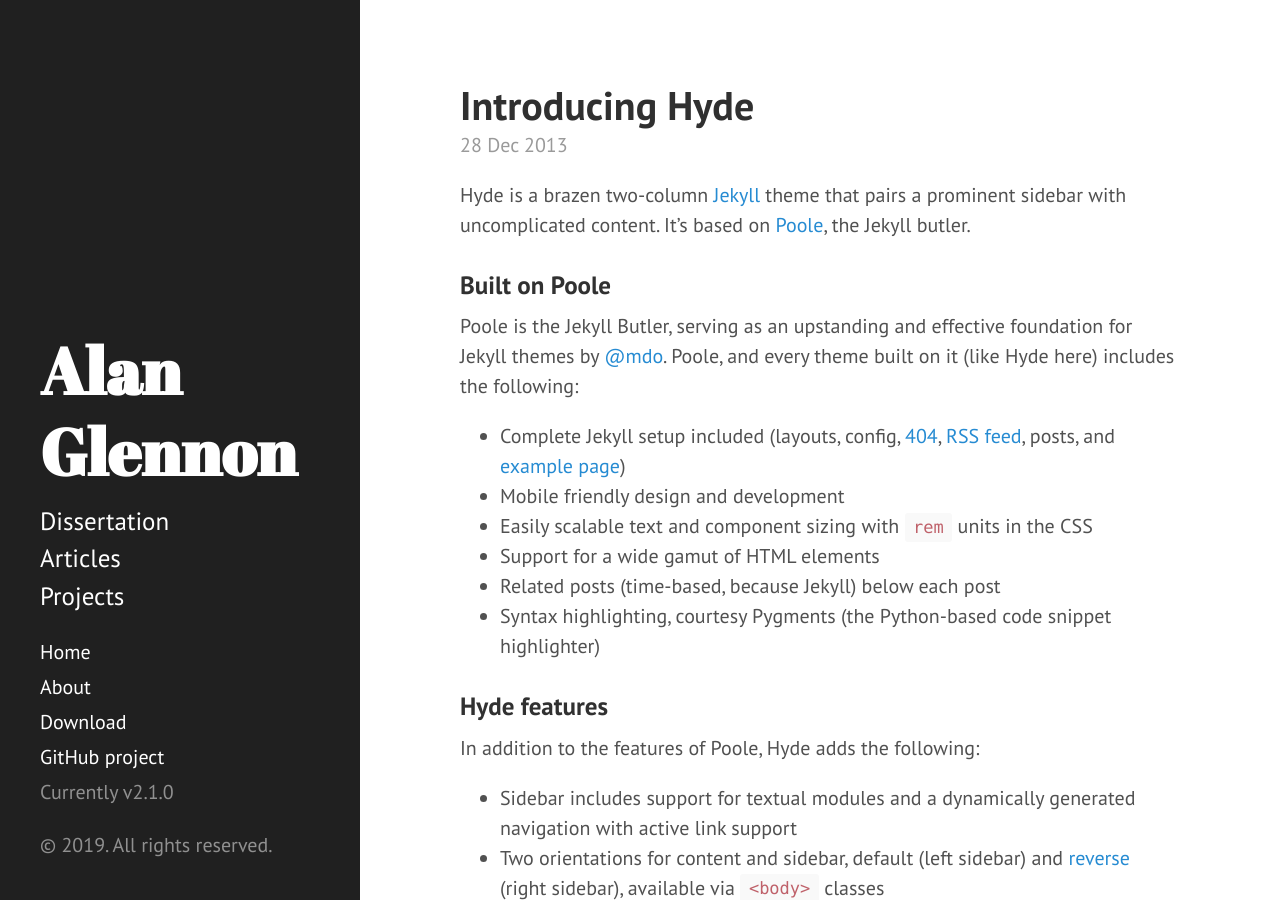
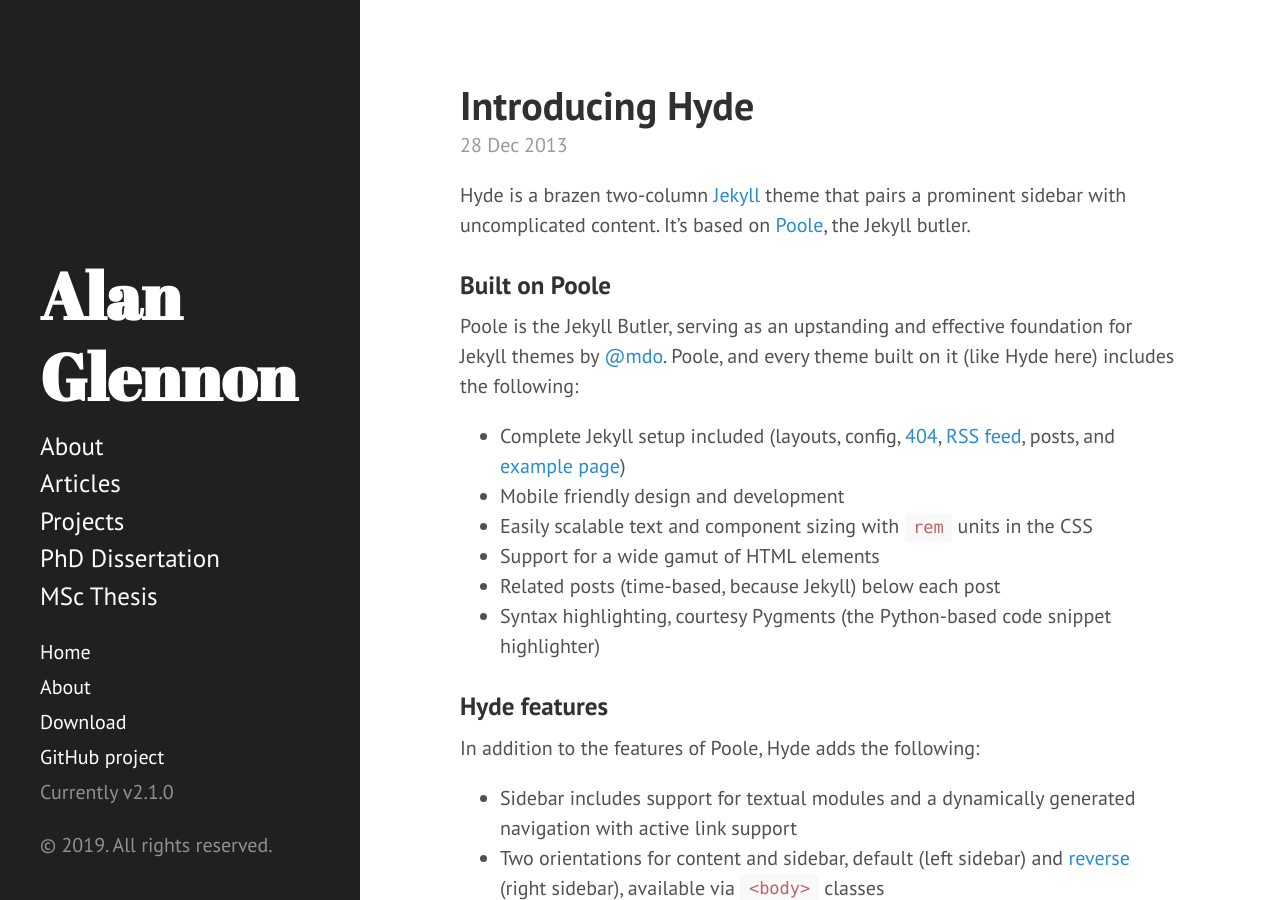
Before and after one commit to glennon/glennon.github.io, a Jekyll site: the page built from index.html, in a window 1280 px wide and 900 px high. Built offline with Jekyll 4.4.1, drawn with Linux system fonts in a browser that asks for light colours; the list of posts is cut into pages by our own code.

Commit message:
Update _config.yml
minor

```diff
--- a/_config.yml
+++ b/_config.yml
@@ -8,11 +8,13 @@
 # Setup
 title:            Alan Glennon
 tagline:          'Geographer 🎂  Angel'
-description:      '<a href="https://cnn.com">Dissertation</a><br />
+description:      '<a href="https://cnn.com">About</a><br />
                   <a href="https://cnn.com">Articles</a><br />
                   <a href="https://cnn.com">Projects</a><br />
+                  <a href="https://cnn.com">PhD Dissertation</a><br />
+                  <a href="https://cnn.com">MSc Thesis</a><br />
                   '
-url:              http://hyde.getpoole.com
+url:              https://glennon.github.io
 baseurl:          /
 
 author:
```
